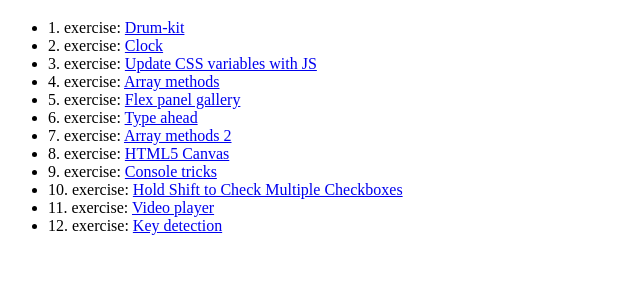
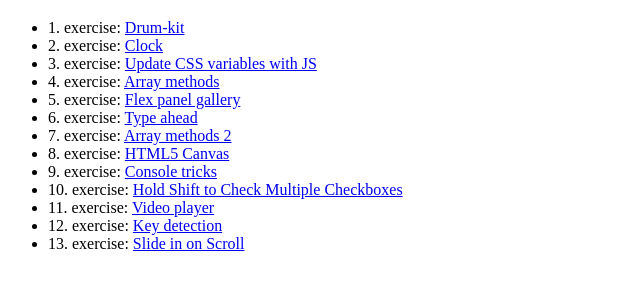
Before and after one commit to AronFabianHu/30-javascript-challenges, a plain HTML site: page index.html in a window 1280 px wide. Shown: the part 61-348 px from the top of the page, without its empty margins (0-640 px from the left). Drawn offline with Linux system fonts and the light colour scheme.

Commit message:
Update index.html

```diff
--- a/index.html
+++ b/index.html
@@ -27,6 +27,8 @@
                 Multiple Checkboxes</a></li>
         <li>11. exercise: <a href="/30-javascript-challenges/11st-task/html5-video-player.html">Video player</a></li>
         <li>12. exercise: <a href="/30-javascript-challenges/12st-task/key-detection.html">Key detection</a></li>
+        <li>13. exercise: <a href="/30-javascript-challenges/13st-task/slide-in-on-scroll.html">Slide in on Scroll</a>
+        </li>
     </ul>
 
     <script src="app.js"></script>
```
